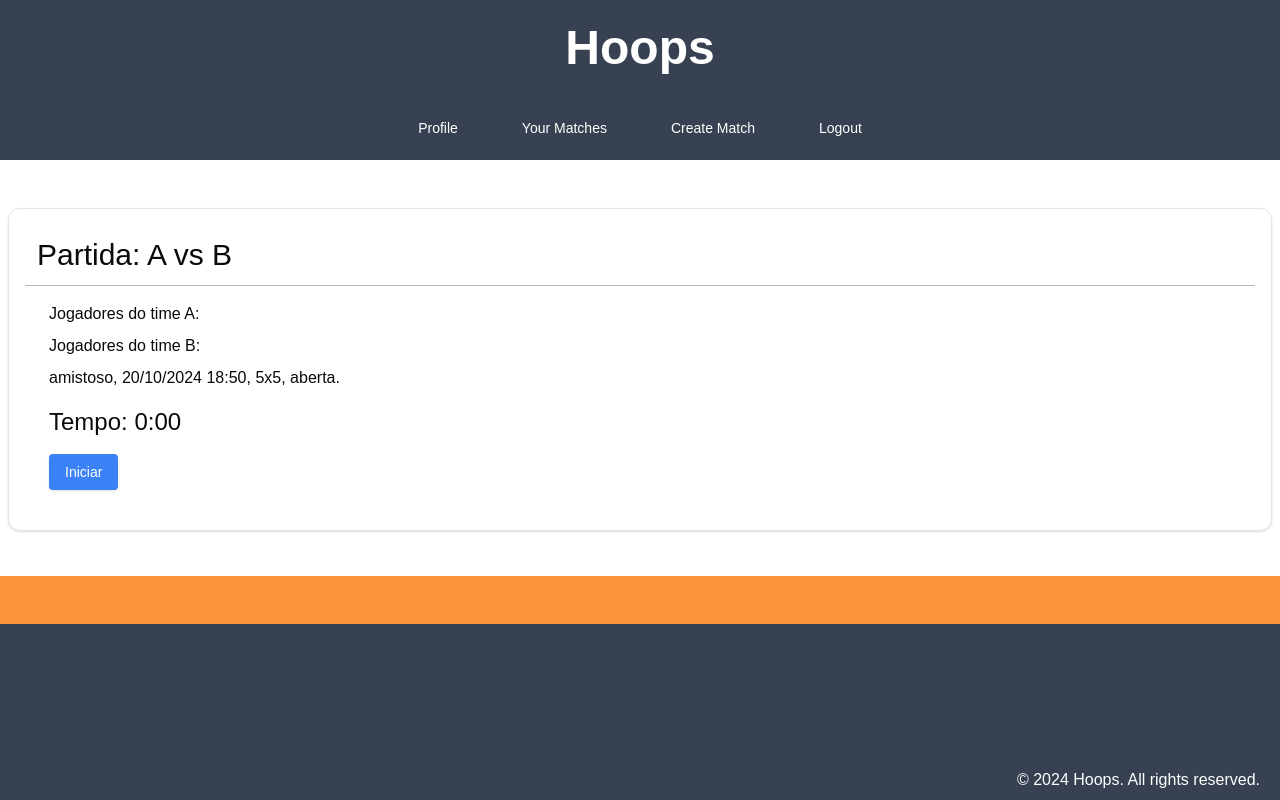
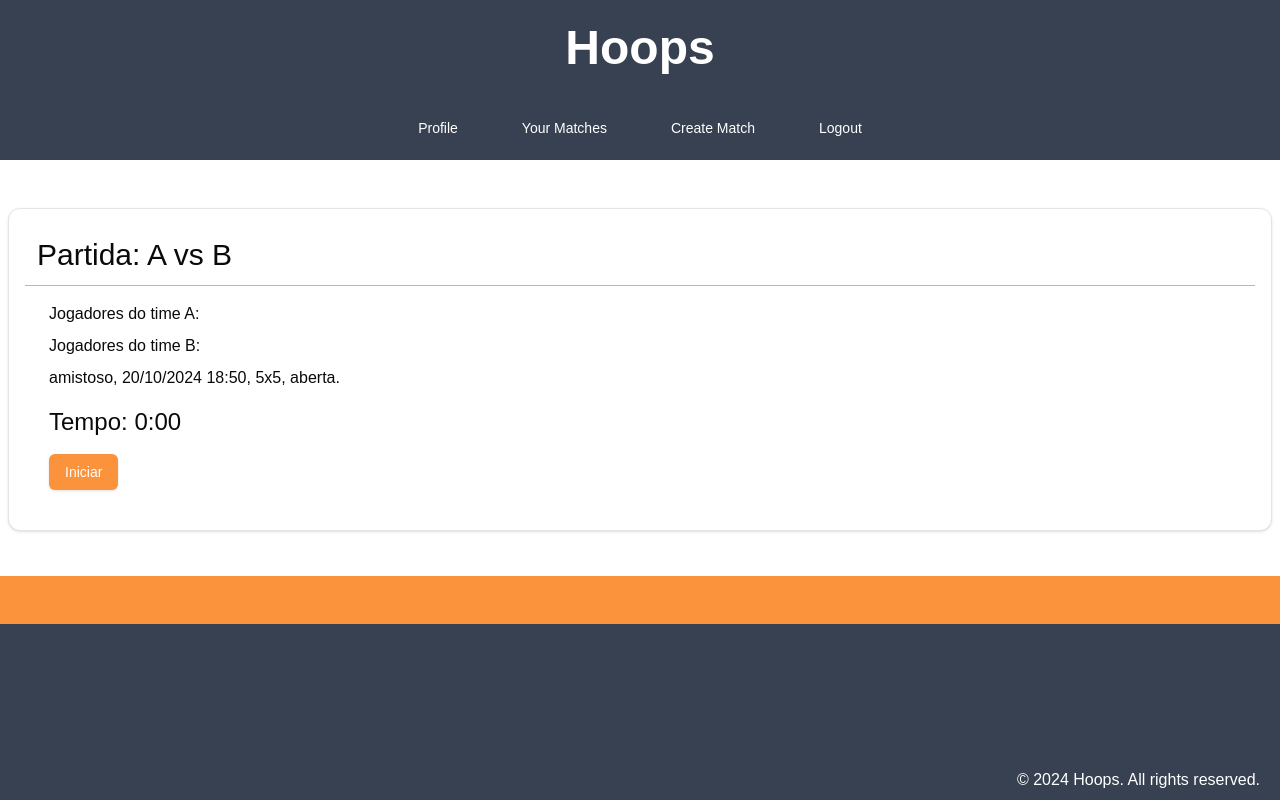
Before and after one commit to MateusLyoshka/Hooper, a Next.js app: page /home/yourmatches/oqwkoeas2302a32 in a window 1280 px wide. Built offline with nearby package versions, Linux system fonts and the light colour scheme.

Commit message:
att: yourMatches, CreateMatch

```diff
--- a/src/app/home/creatematch/page.tsx
+++ b/src/app/home/creatematch/page.tsx
@@ -5,6 +5,8 @@ import { Button } from "@/components/ui/button";
 import { Card, CardContent, CardHeader } from "@/components/ui/card";
 import { Input } from "@/components/ui/input";
 import { Label } from "@/components/ui/label";
+import Footer from "@/components/myComponents/footer/footer";
+import Header from "@/components/myComponents/header/header";
 
 const CreateMatch = () => {
   const [gameType, setGameType] = useState("");
@@ -29,7 +31,11 @@ const CreateMatch = () => {
   };
 
   return (
-    <div className="w-full h-screen justify-center items-center flex">
+    <div className="w-full h-screen">
+      <div>
+        <Header/>
+      </div>
+      <div className=" justify-center items-center flex p-6">
         <Card className="bg-gray-300 w-[29rem] h-[40rem] flex flex-col">
           <CardHeader className="self-center text-2xl font-semibold p-3">
             Criar jogo
@@ -142,6 +148,10 @@ const CreateMatch = () => {
           </CardContent>
         </Card>
       </div>
+      <div>
+        <Footer/>
+      </div>
+    </div>
   );
 };
 
--- a/src/app/home/yourmatches/[id]/page.tsx
+++ b/src/app/home/yourmatches/[id]/page.tsx
@@ -20,12 +20,16 @@ const Match = () => {
     time: "18:50",
     mode: "5x5",
     court: "aberta",
+    matchduration: 0,
+    matchover: "false",
+    statusdefined: "false",
   };
 
   // Estados para controlar o cronômetro
   const [time, setTime] = useState(0);
   const [isRunning, setIsRunning] = useState(false);
   const [isFinished, setIsFinished] = useState(false);
+  const [isDataSended, setIsDataSended] = useState(false);
 
   useEffect(() => {
     let interval: NodeJS.Timeout | null = null;
@@ -45,7 +49,9 @@ const Match = () => {
 
   // Função para iniciar ou pausar o cronômetro
   const handleStartPause = () => {
-    setIsRunning(!isRunning);
+    if (!isFinished) {
+      setIsRunning(!isRunning);
+    }
   };
 
   // Função para finalizar a partida
@@ -83,25 +89,52 @@ const Match = () => {
               <div className="mt-4">
                 {/* Exibe o tempo do cronômetro */}
                 <div className="text-2xl">
-                  Tempo: {Math.floor(time / 60)}:{time % 60 < 10 ? `0${time % 60}` : time % 60}
+                  Tempo: {Math.floor(time / 60)}:
+                  {time % 60 < 10 ? `0${time % 60}` : time % 60}
                 </div>
-                <div className="mt-4">
+                <div className="mt-4 flex">
                   {!isFinished ? (
                     <Button
                       onClick={handleStartPause}
-                      className="bg-blue-500 text-white px-4 py-2 rounded"
+                      className={
+                        isRunning
+                          ? "bg-blue-500 text-white px-4 py-2 rounded"
+                          : "bg-orange-400 text-white px-4 py-2 cursor-not-allowed"
+                      }
+                      disabled={isFinished}
                     >
                       {isRunning ? "Pausar" : "Iniciar"}
                     </Button>
                   ) : null}
-                  {isRunning === false && time > 0 && !isFinished ? (
+                  {isFinished ? (
+                    <div className="mr-4">
+                      <Button
+                      onClick={() => (setIsDataSended(true))}
+                        className={
+                          isDataSended
+                            ? "bg-gray-500 text-gray-300 px-4 py-2 rounded cursor-not-allowed"
+                            : "bg-green-500 text-white px-4 py-2 rounded"
+                        }
+                        disabled={isDataSended}
+                      >
+                        Definir status dos jogadores
+                      </Button>
+                    </div>
+                  ):null}
+                  {!isRunning && time > 0 ? (
                     <Button
                       onClick={handleFinish}
-                      className="bg-red-500 text-white px-4 py-2 rounded ml-4"
+                      className={
+                        isFinished
+                          ? "bg-gray-500 text-gray-300 px-4 py-2 rounded cursor-not-allowed"
+                          : "bg-red-500 text-white px-4 py-2 rounded ml-4"
+                      }
+                      disabled={isFinished}
                     >
                       Finalizar Partida
                     </Button>
                   ) : null}
+
                 </div>
               </div>
             </CardContent>
--- a/src/app/home/yourmatches/page.tsx
+++ b/src/app/home/yourmatches/page.tsx
@@ -4,38 +4,108 @@ import { Card, CardContent, CardHeader } from "@/components/ui/card";
 import Link from "next/link";
 
 const YourMatches = () => {
-    const yourgames = [{teamA:"A", teamB:"B", id:"oqwkoeas2302aas",type:"amistoso", local:"SESC CM", day:"20", mounth:"10", year:"2024", time:"18:50", mode:"5x5", court:"aberta"},
-        {teamA:"C", teamB:"D", id:"oqwkoeas2302a32",type:"amistoso", local:"SESC CM", day:"21", mounth:"10", year:"2024", time:"20:00", mode:"5x5", court:"aberta"}
-    ]
-    const gamessubscribed = [{teamA:"Bomba", teamB:"Bogas", id:"oqwkoeas2302a32",type:"amistoso", local:"SESC CM", day:"28", mounth:"10", year:"2024", time:"20:00", mode:"5x5", court:"aberta"}]
+  const yourgames = [
+    {
+      teamA: "A",
+      teamB: "B",
+      id: "oqwkoeas2302aas",
+      type: "amistoso",
+      local: "SESC CM",
+      day: "20",
+      mounth: "10",
+      year: "2024",
+      time: "18:50",
+      mode: "5x5",
+      court: "aberta",
+    },
+    {
+      teamA: "C",
+      teamB: "D",
+      id: "oqwkoeas2302a32",
+      type: "amistoso",
+      local: "SESC CM",
+      day: "21",
+      mounth: "10",
+      year: "2024",
+      time: "20:00",
+      mode: "5x5",
+      court: "aberta",
+    },
+  ];
+  const gamessubscribed = [
+    {
+      teamA: "Bomba",
+      teamB: "Bogas",
+      id: "oqwkoeas2302a32",
+      type: "amistoso",
+      local: "SESC CM",
+      day: "28",
+      mounth: "10",
+      year: "2024",
+      time: "20:00",
+      mode: "5x5",
+      court: "aberta",
+    },
+  ];
+  const profile = {
+    avatarid: "",
+    name: "jão arcebispo de souza",
+    email: "arcejão@email.com",
+    phone: "+55 45 99846-3862",
+    position: "Foward",
+    height: "1,85m",
+    dominanthand: "right",
+    matchadm: "true",
+  };
+
   return (
     <div className="flex flex-col min-h-screen">
       <Header />
-        <div className="flex-grow mt-10 p-2">
+      <div className="flex-grow flex justify-center items-center">
+        {profile.matchadm === "true" ? (
+          <div className="flex-grow p-2">
             <Card className="p-4">
               <CardHeader className="p-3 text-3xl">Your games{}</CardHeader>
               <div className="w-full bg-gray-500 h-[1px] opacity-50 mb-4"></div>
               <CardContent>
                 {yourgames.map((itens, index) => (
                   <Link key={index} href={`/home/yourmatches/${itens.id}`}>
-                  <div className="mt-2">Game {index+1}: Time {itens.teamA} vs Time {itens.teamB} - {itens.type}, {itens.day}/{itens.mounth}/{itens.year} {itens.time}, {itens.mode}, {itens.court}. </div>
+                    <div className="mt-2">
+                      Game {index + 1}: Time {itens.teamA} vs Time {itens.teamB}{" "}
+                      - {itens.type}, {itens.day}/{itens.mounth}/{itens.year}{" "}
+                      {itens.time}, {itens.mode}, {itens.court}.{" "}
+                    </div>
                   </Link>
                 ))}
               </CardContent>
             </Card>
           </div>
-        <div className="flex-grow mt-10 p-2">
+        ) : (
+          <></>
+        )}
+        {profile.matchadm === "false" ? (
+          <div className="flex-grow p-2">
             <Card className="p-4">
-            <CardHeader className="p-3 text-3xl">Subscribed Games{}</CardHeader>
+              <CardHeader className="p-3 text-3xl">
+                Subscribed Games{}
+              </CardHeader>
               <div className="w-full bg-gray-500 h-[1px] opacity-50 mb-4"></div>
               <CardContent>
                 {gamessubscribed.map((itens, index) => (
                   <Link key={index} href={`/home/yourmatches/${itens.id}`}>
-                  <div className="mt-2">Game {index+1}: Time {itens.teamA} vs Time {itens.teamB} - {itens.type}, {itens.day}/{itens.mounth}/{itens.year} {itens.time}, {itens.mode}, {itens.court}. </div>
+                    <div className="mt-2">
+                      Game {index + 1}: Time {itens.teamA} vs Time {itens.teamB}{" "}
+                      - {itens.type}, {itens.day}/{itens.mounth}/{itens.year}{" "}
+                      {itens.time}, {itens.mode}, {itens.court}.{" "}
+                    </div>
                   </Link>
                 ))}
               </CardContent>
             </Card>
+          </div>
+        ) : (
+          <></>
+        )}
       </div>
       <Footer />
     </div>
--- a/src/components/myComponents/header/header.tsx
+++ b/src/components/myComponents/header/header.tsx
@@ -1,26 +1,64 @@
+"use client"
+
 import { buttonVariants } from "@/components/ui/button"
 import { cn } from "@/lib/utils"
 import Link from "next/link"
+import { useRouter } from "next/navigation"
 
 const Header = () => {
-    const headerButtons = ["Profile","Your Matches", "Create Match", "Logout"]
+  const router = useRouter();
+  const profile = {
+    avatarid: "",
+    name: "jão arcebispo de souza",
+    email: "arcejão@email.com",
+    phone: "+55 45 99846-3862",
+    position: "Foward",
+    height: "1,85m",
+    dominanthand: "right",
+    matchadm: "true",
+  };
+  const headerButtons = profile.matchadm === "true"
+    ? ["Profile", "Your Matches", "Create Match", "Logout"]
+    : ["Profile", "Your Matches", "Logout"];
+  const logout = () => {
+    console.log("Logging out...");
+    router.push("/login");
+  };
 
-    return(
-        <div className="w-full h-40 text-white bg-gray-700 flex flex-col items-center justify-center">
-            <Link href={"/home"} className="text-5xl font-semibold p-6">Hoops</Link>
-            <div className="flex">
-            {headerButtons.map((item, index) => (
+  return (
+    <div className="w-full h-40 text-white bg-gray-700 flex flex-col items-center justify-center">
+      <Link href={"/home"} className="text-5xl font-semibold p-6">
+        Hoops
+      </Link>
+      <div className="flex">
+        {headerButtons.map((item, index) =>
+          item === "Logout" ? (
+            <button
+              key={index}
+              onClick={logout}
+              className={cn(
+                buttonVariants({ variant: "ghost" }),
+                "p-8 hover:bg-opacity-5 hover:bg-white hover:text-white rounded-none"
+              )}
+            >
+              {item}
+            </button>
+          ) : (
             <Link
               key={index}
-              href={`/home/${item.toLowerCase().replace(" ", '')}`}
-              className={cn(buttonVariants({ variant: "ghost" }), "p-8 hover:bg-opacity-5 hover:bg-white hover:text-white rounded-none")}
+              href={`/home/${item.toLowerCase().replace(" ", "")}`}
+              className={cn(
+                buttonVariants({ variant: "ghost" }),
+                "p-8 hover:bg-opacity-5 hover:bg-white hover:text-white rounded-none"
+              )}
             >
               {item}
             </Link>
-          ))}
-        </div>
+          )
+        )}
+      </div>
     </div>
-    )
-}
+  );
+};
 
 export default Header
--- /dev/null
+++ b/src/components/myComponents/statusPopover/popover.tsx
@@ -0,0 +1,9 @@
+
+
+const DefineStatus = () => {
+    return(
+        <div></div>
+    )
+}
+
+export default DefineStatus
```
Lines whose indentation alone changed are shown as unchanged.
